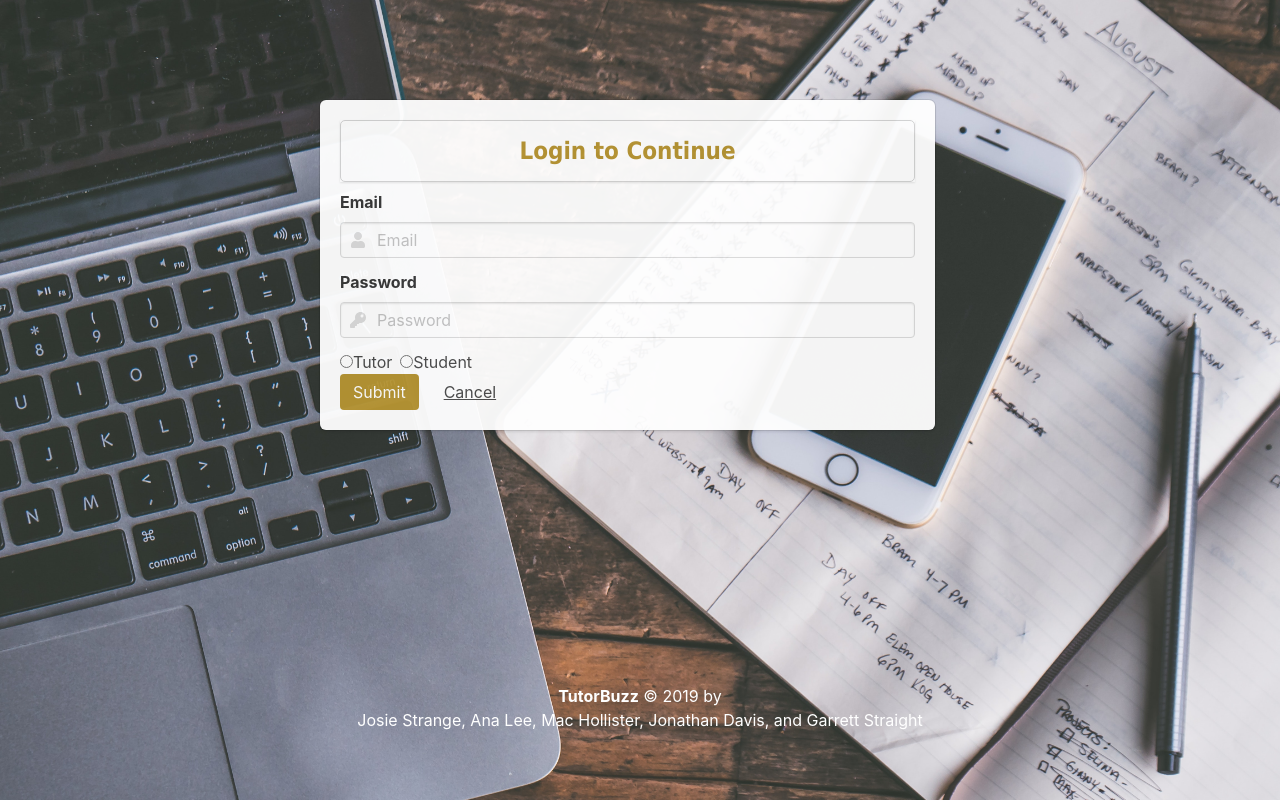
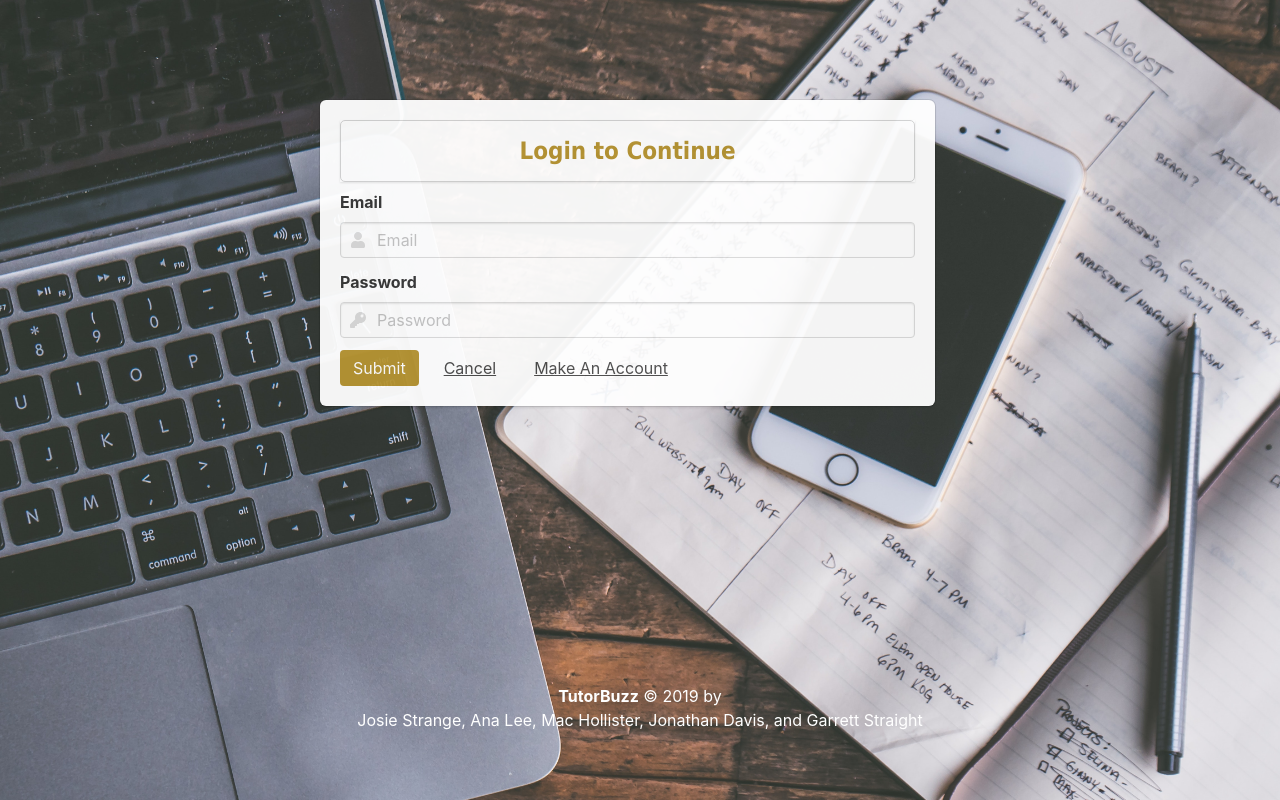
Before and after one commit to macdhollister/TutorBuzz, a React (Create React App) app in the folder client/: page / in a window 1280 px wide. Built offline with nearby package versions, Linux system fonts and the light colour scheme.

Commit message:
removed radio buttons and added make account button on login page

```diff
--- a/client/src/components/SignupAndLogin/Login/index.js
+++ b/client/src/components/SignupAndLogin/Login/index.js
@@ -19,46 +19,6 @@ class Login extends Component {
       [name]: event.target.value
     });
   };
-
-  // loginUser = (e) => {
-  //   e.preventDefault();
-  //   const { email, password, isTutor } = this.state;
-
-  //   console.log(email, password, isTutor);
-
-  //   if (email === "" || password === "" || isTutor === "") {
-  //     console.log("fill in all fields");
-  //   } else {
-  //     const params = new URLSearchParams();
-  //     params.append("email", email);
-  //     params.append("password", password);
-  //     params.append("isTutor", isTutor);
-  //     // axios({
-  //     //   method: "post",
-  //     //   url: "/login",
-  //     //   data: params
-  //     // })
-
-
-  //     // axios.post("/login", {
-  //     //   email: email,
-  //     //   password: password,
-  //     //   isTutor: isTutor
-  //     // })
-
-  //     fetch("http://localhost:3001/login", {
-  //       headers: {
-  //         "Accept": 'application/json',
-  //         'Content-Type': 'application/json'
-  //       },
-  //       method: "POST",
-  //       body: {email, password, isTutor}
-  //     })
-  //     .then(response => {
-  //       console.log(response);
-  //     })
-  //   }
-  // }
 
   render() {
     const { email, password, isTutor, loggedIn } = this.state;
@@ -106,23 +66,15 @@ class Login extends Component {
                     </div>
                 </div>
 
-                <div className="control radioButtons">
-                    <label className="radio" id="tutorSignup">
-                        <input type="radio" name="isTutor" value="true" onChange={this.handleChange("isTutor")} required />
-                        Tutor
-                    </label>
-                    <label className="radio" id="studentSignup">
-                        <input type="radio" name="isTutor" value="false" onChange={this.handleChange("isTutor")} required />
-                        Student
-                    </label>
-                </div>
-
                 <div className="field is-grouped">
                     <div className="control">
                         <button className="button is-link" id="loginSubmit" type="submit">Submit</button>
                     </div>
                     <div className="control">
                         <a href="/"><button type="button" className="button is-text cancelButton">Cancel</button></a>
+                    </div>
+                    <div className="control">
+                        <a href="/signup"><button type="button" className="button is-text cancelButton">Make An Account</button></a>
                     </div>
                 </div>
             </form>
```
